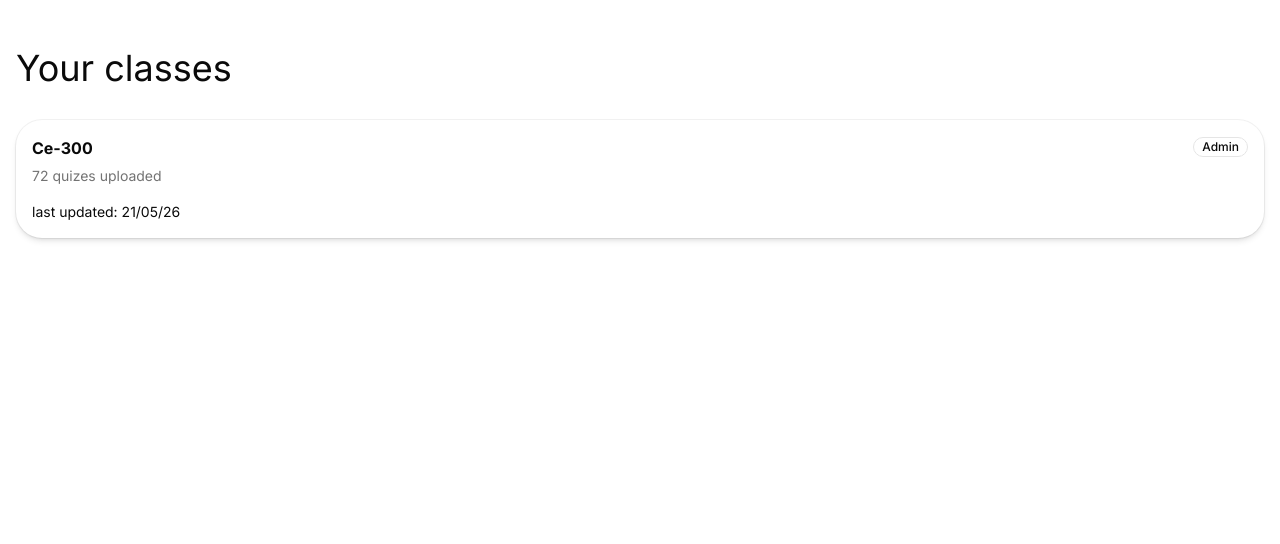
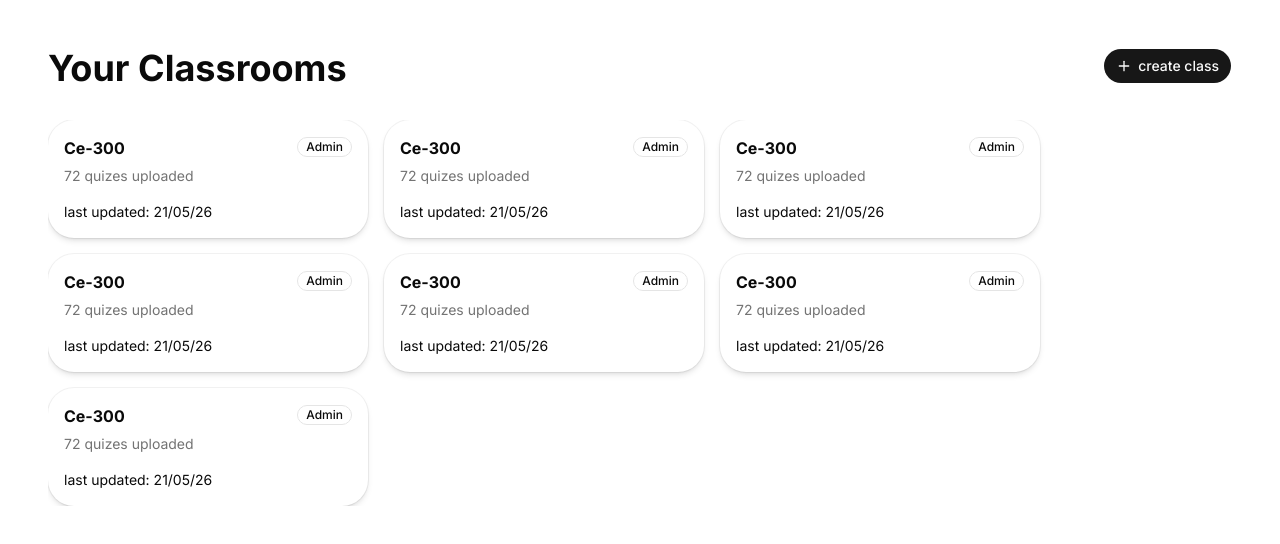
Before and after one commit to maddox-blay/mark-scanner, a Next.js app: page /dashboard in a window 1280 px wide. Shown: the top 544 px of the page. Built offline with nearby package versions, Linux system fonts and the light colour scheme.

Commit message:
add scroll area component and enhance dashboard layout with multiple class cards

```diff
--- a/app/dashboard/page.tsx
+++ b/app/dashboard/page.tsx
@@ -1,10 +1,31 @@
+import { Button } from "@/components/ui/button";
 import { ClassCard } from "@/components/ui/class-card";
+import { ScrollArea } from "@/components/ui/scroll-area";
+import { PlusIcon } from "lucide-react";
 
 export default async function Page() {
     return (
-        <div className=" px-4 md: p-12">
-            <h1 className="text-4xl">Your classes</h1>
-            <div className="py-8"><ClassCard /></div>
-        </div>
+        <div className=" p-4 md:p-12">
+
+            <div className="flex w-full flex-row justify-between">
+                <h1 className="text-4xl font-bold">
+                    Your Classrooms
+                </h1>
+                <Button className="w-fit hidden md:flex md:w-fit"><PlusIcon />create class</Button>
+
+            </div>
+            <ScrollArea className="flex-1 py-8">
+                <div className=" flex flex-col md:flex-row flex-wrap w-full gap-4 pb-20 md:pb-0">
+                    <ClassCard />
+                    <ClassCard />
+                    <ClassCard />
+                    <ClassCard />
+                    <ClassCard />
+                    <ClassCard />
+                    <ClassCard />
+                </div>
+            </ScrollArea>
+            <Button className="fixed bottom-4 left-4 right-4 w-auto md:hidden"> <PlusIcon />create class</Button>
+        </div >
     )
 }
--- a/components/ui/class-card.tsx
+++ b/components/ui/class-card.tsx
@@ -11,7 +11,7 @@ import Link from "next/link"
 
 function ClassCard() {
     return (
-        <Link className="w-full max-w-xs" href={"/classroom"}>
+        <Link className="w-full md:max-w-xs" href={"/classroom"}>
             <Card size="sm">
                 <CardHeader>
                     <CardTitle className="font-bold">Ce-300</CardTitle>
--- /dev/null
+++ b/components/ui/scroll-area.tsx
@@ -0,0 +1,55 @@
+"use client"
+
+import * as React from "react"
+import { ScrollArea as ScrollAreaPrimitive } from "@base-ui/react/scroll-area"
+
+import { cn } from "@/lib/utils"
+
+function ScrollArea({
+  className,
+  children,
+  ...props
+}: ScrollAreaPrimitive.Root.Props) {
+  return (
+    <ScrollAreaPrimitive.Root
+      data-slot="scroll-area"
+      className={cn("relative", className)}
+      {...props}
+    >
+      <ScrollAreaPrimitive.Viewport
+        data-slot="scroll-area-viewport"
+        className="size-full rounded-[inherit] transition-[color,box-shadow] outline-none focus-visible:ring-[3px] focus-visible:ring-ring/50 focus-visible:outline-1"
+      >
+        {children}
+      </ScrollAreaPrimitive.Viewport>
+      <ScrollBar />
+      <ScrollAreaPrimitive.Corner />
+    </ScrollAreaPrimitive.Root>
+  )
+}
+
+function ScrollBar({
+  className,
+  orientation = "vertical",
+  ...props
+}: ScrollAreaPrimitive.Scrollbar.Props) {
+  return (
+    <ScrollAreaPrimitive.Scrollbar
+      data-slot="scroll-area-scrollbar"
+      data-orientation={orientation}
+      orientation={orientation}
+      className={cn(
+        "flex touch-none p-px transition-colors select-none data-horizontal:h-2.5 data-horizontal:flex-col data-horizontal:border-t data-horizontal:border-t-transparent data-vertical:h-full data-vertical:w-2.5 data-vertical:border-l data-vertical:border-l-transparent",
+        className
+      )}
+      {...props}
+    >
+      <ScrollAreaPrimitive.Thumb
+        data-slot="scroll-area-thumb"
+        className="relative flex-1 rounded-full bg-border"
+      />
+    </ScrollAreaPrimitive.Scrollbar>
+  )
+}
+
+export { ScrollArea, ScrollBar }
```
